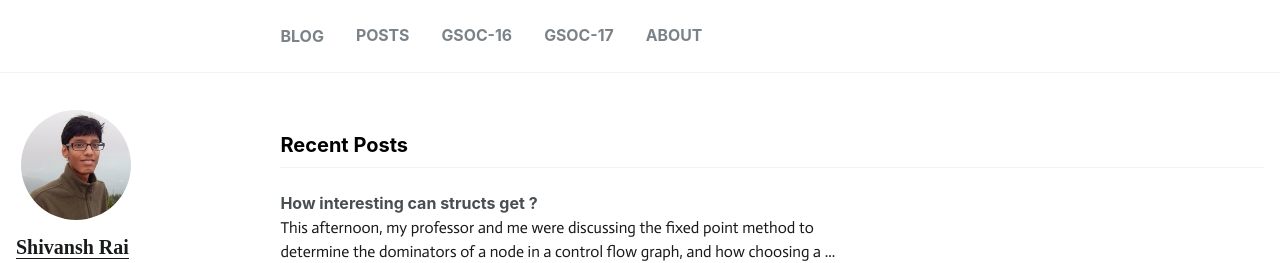
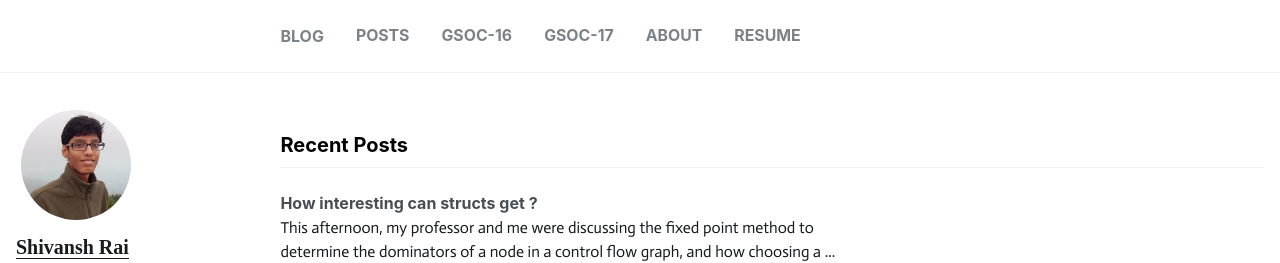
Before and after one commit to shivansh/shivansh.github.io, a Jekyll site: the page built from index.html, in a window 1280 px wide and 900 px high. Shown: the top 263 px of the window. Built offline with Jekyll 4.4.1, drawn with Linux system fonts in a browser that asks for light colours; emoji names are drawn with the system emoji font; the list of posts is cut into pages by our own code.

Commit message:
navigation: add resume section

```diff
--- a/_data/navigation.yml
+++ b/_data/navigation.yml
@@ -11,3 +11,6 @@ main:
 
   - title: "About"
     url: /about.html
+
+  - title: "resume"
+    url: /assets/tmp/resume.pdf
```
Also changed, not shown: 2 other files.
